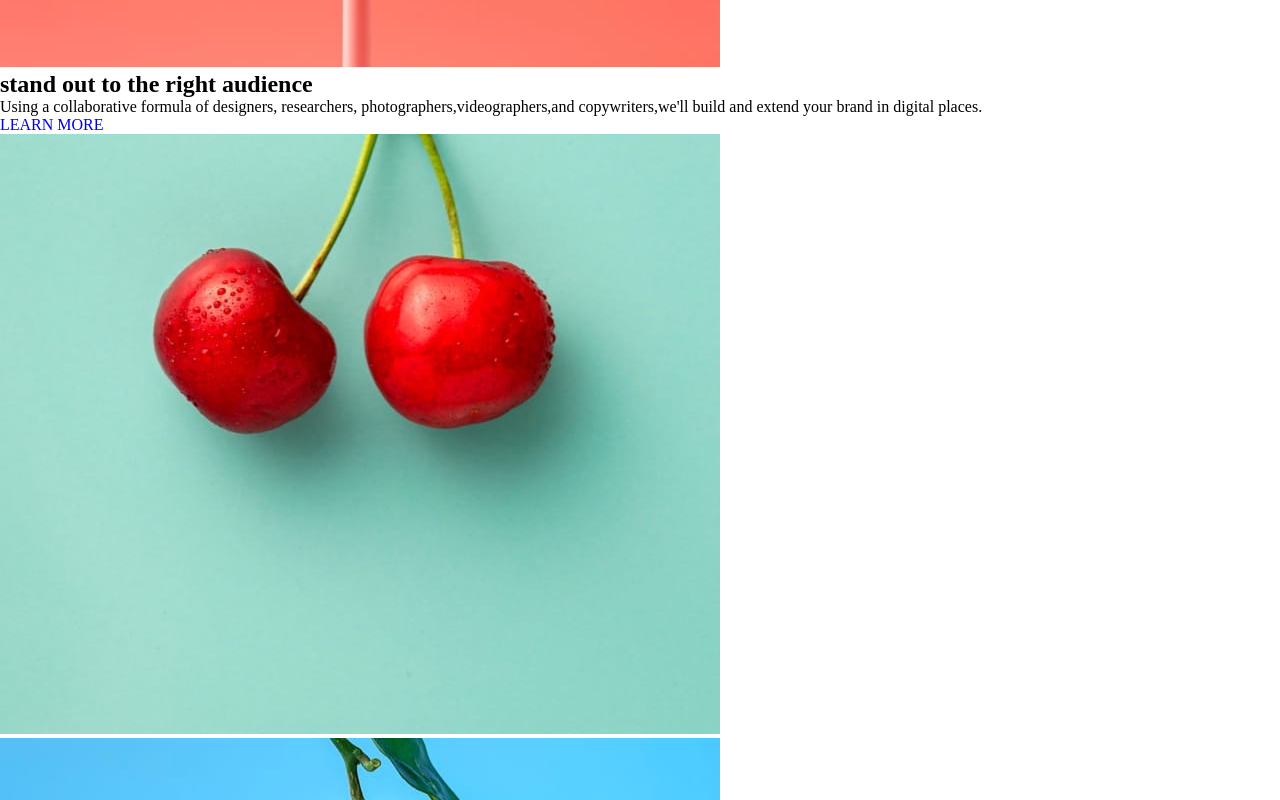
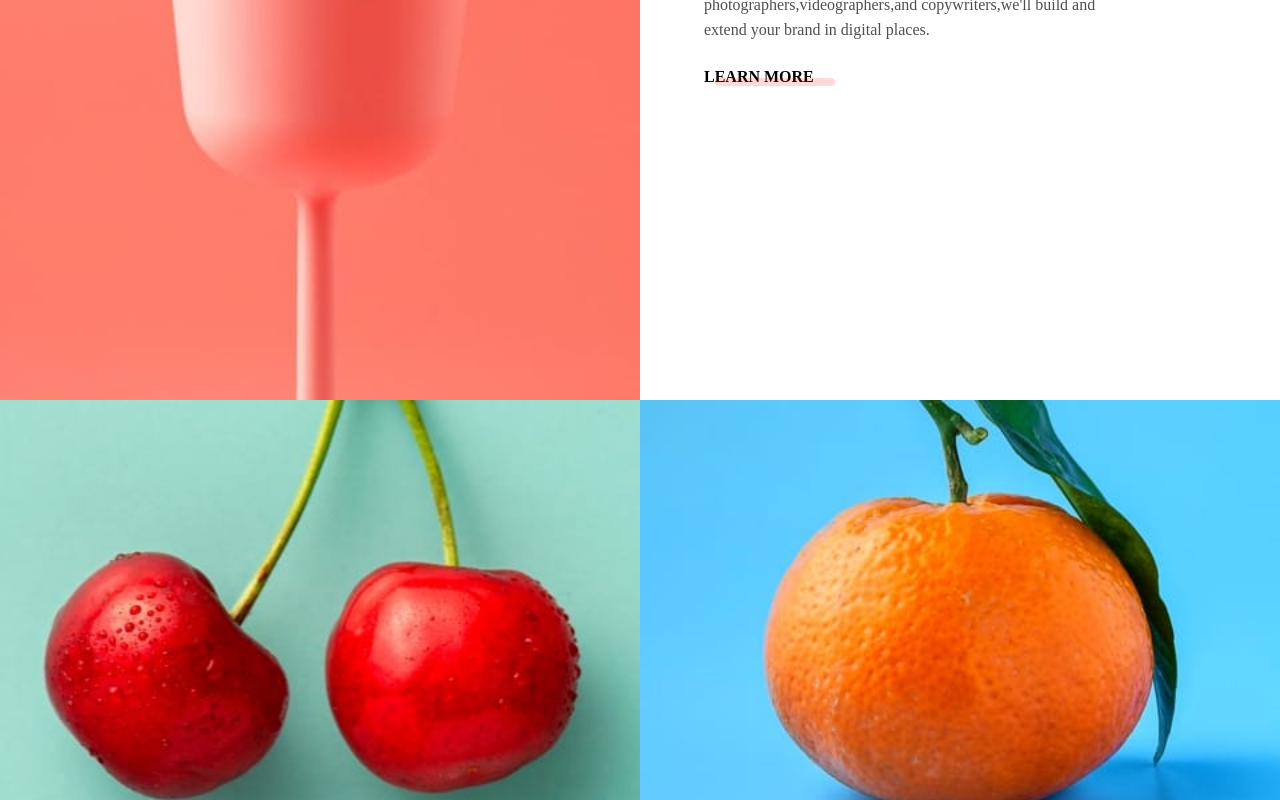
Before and after one commit to Hamza-Abouelwahab/assets, a plain HTML site: page index.html in a window 1280 px wide. Shown: the part 2000-2800 px from the top of the page. Drawn offline with Linux system fonts and the light colour scheme.

Commit message:
add style : add style min1

```diff
--- a/index.html
+++ b/index.html
@@ -40,15 +40,30 @@
                 <p>We ara a full-service creative agency soecializing in helping brands grow fast. Engage your clients through compelling visuals that do most of the marketing for you.</p>
                 <a href="#">LEARN MORE</a>
             </div>
-            <img src="./public/images/desktop/image-transform.jpg" alt="">
-            <img src="./public/images/desktop/image-stand-out.jpg" alt="">
+            <div class="image-transform"></div>
+            <div class="iamge-stand-out"></div>
             <div class="type2">
                 <h1>stand out to the right audience</h1>
                 <p>Using a collaborative formula of designers, researchers, photographers,videographers,and copywriters,we'll build and extend your brand in digital places.</p>
                 <a href="#">LEARN MORE</a>
             </div>
-            <img src="./public/images/desktop/image-graphic-design.jpg" alt="">
-            <img src="./public/images/desktop/image-photography.jpg" alt="">
+            <div class="image-graphic-design">
+                <div class="type">
+                    <h1>Graphic Design</h1>
+                    <p>Great design makes you memorable. We deliver artwork that underscores
+                        your brand message and captures potential clients attention.
+                    </p>
+                </div>
+            </div>
+
+            <div class="image-photography">
+                <div class="type">
+                    <h1>Photogtaphy</h1>
+                    <p>Increase your credibility by getting the most
+                        stuning, high-quality photos that improve your business image.
+                    </p>
+                </div>
+            </div>
         </section>
         <!-- * -->
 
--- a/public/css/app.css
+++ b/public/css/app.css
@@ -4,12 +4,10 @@
 }
 /* *site */
 
-a
-{
+
+a{
     text-decoration: none;
 }
-
-/* * */
 
 /* *header  */
 
@@ -66,3 +64,101 @@ header>img{
 }
 
 /* * */
+
+/* * siction : mid 1 */
+
+.mid1{
+    display: grid;
+    grid-template-columns: 1fr 1fr;
+}
+.image-transform{
+    background-image: url(../images/desktop/image-transform.jpg);
+    background-size: cover;
+    background-position: center;
+    height: 100vh;
+}
+.iamge-stand-out{
+    background-image: url(../images/desktop/image-stand-out.jpg);
+    background-size: cover;
+    background-position: center;
+    height: 100vh;
+}
+.image-graphic-design{
+    background-image: url(../images/desktop/image-graphic-design.jpg);
+    background-size: cover;
+    background-position: center;
+    height: 100vh;
+    display: flex;
+    justify-content: center;
+    align-items: end;
+
+}
+.image-photography{
+    background-image: url(../images/desktop/image-photography.jpg);
+    background-size: cover;
+    background-position: center;
+    height: 100vh;
+    display: flex;
+    justify-content: center;
+    align-items: end;
+
+}
+.image-graphic-design > .type , .image-photography > .type{
+    display: flex;
+    flex-direction: column;
+    gap: 2vw;
+    align-items: center;
+    padding-bottom: 15%;
+}
+.image-graphic-design > .type > p , .image-photography > .type > p{
+    text-align: center;
+    width: 57%;
+    line-height: 2vw;
+}
+.mid1 > .type1 , .type2{
+    display: flex;
+    flex-direction: column;
+    gap: 2vw;
+    justify-content: center;
+    padding-left: 5vw;
+}
+.type1 > h1 , .type2 > h1{
+    width: 60%;
+}
+.type1 > p , .type2 > p{
+    width: 75%;
+    line-height: 2vw;
+    color: rgba(0, 0, 0, 0.691);
+}
+
+.type1 > a , .type2 > a {
+    text-decoration: none;
+    color: black;
+    text-transform: uppercase;
+    font-weight: bolder;
+    width: 30%;
+    position: relative;
+
+}
+.type1 > a::before {
+    content: '';
+    width: 120px;
+    height: 8px;
+    background-color: rgba(255, 255, 0, 0.15);
+    position: absolute;
+    bottom: 0 ;
+    right: 24%;
+    border-radius: 50px;
+}
+.type2 > a::before{
+    content: '';
+    width: 120px;
+    height: 8px;
+    background-color: rgba(255, 0, 0, 0.15);
+    position: absolute;
+    bottom: 0 ;
+    right: 24%;
+    border-radius: 50px;
+}
+
+/* * */
```
